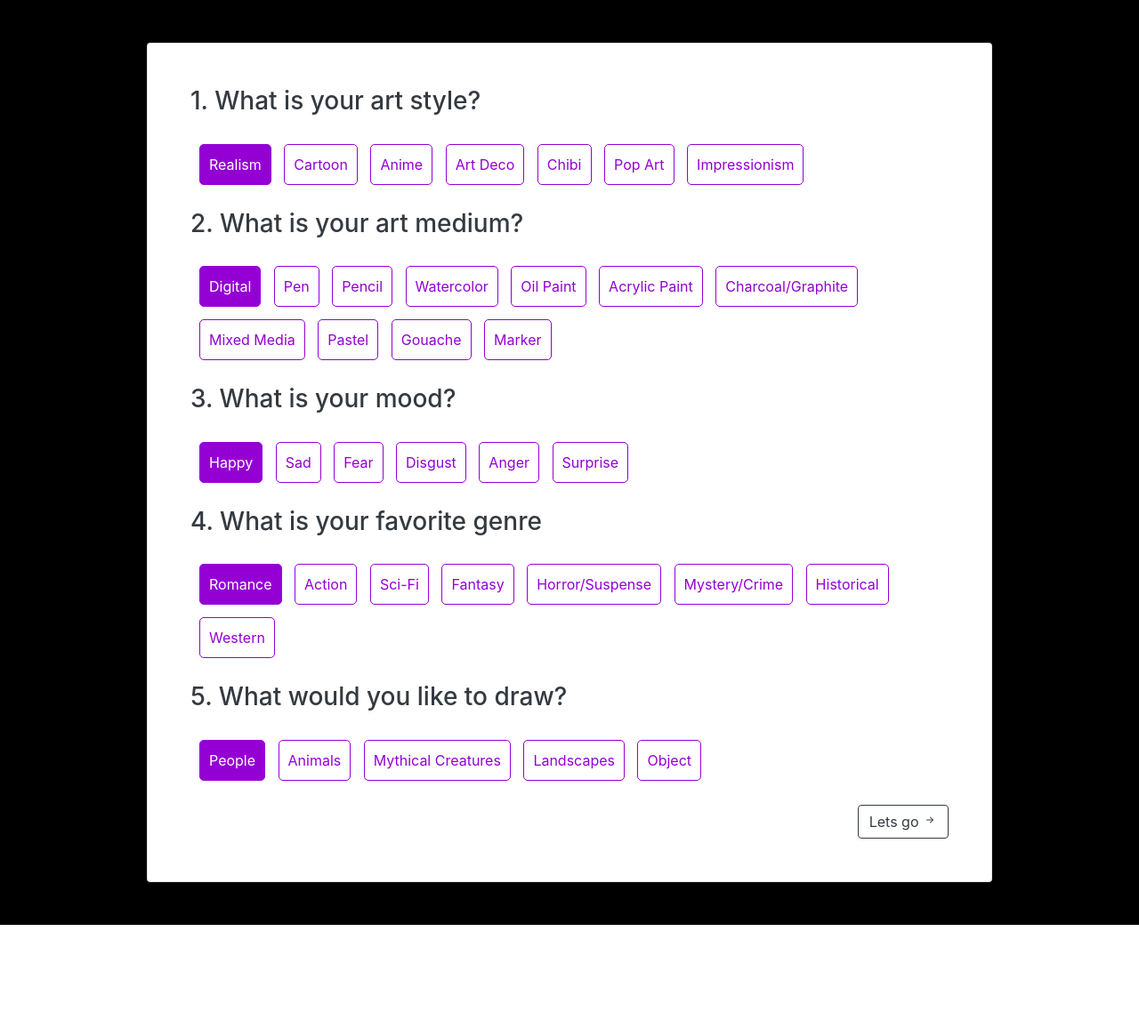
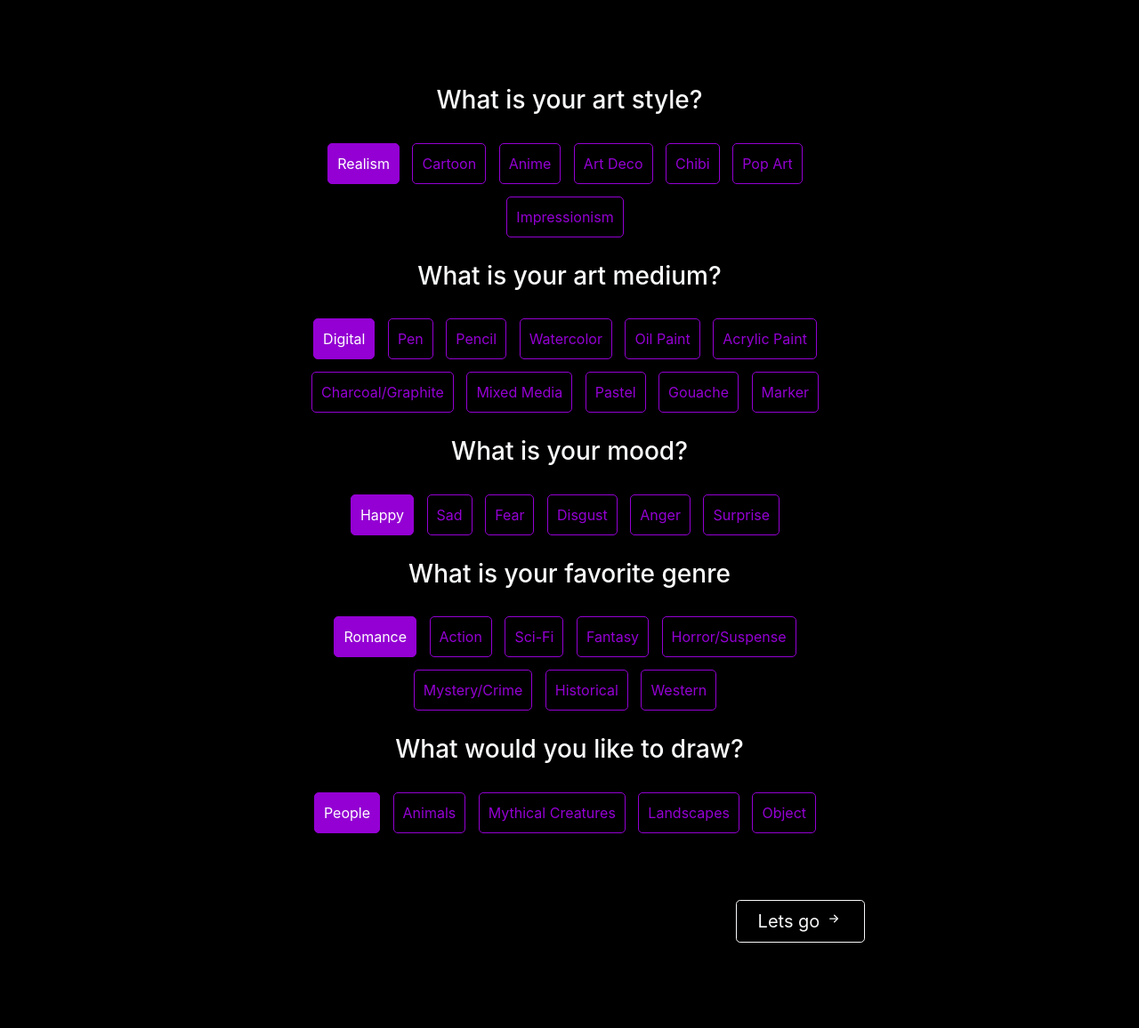
Before and after one commit to cdalangin/hobbyhacks, a PHP site: page /pages/personalize.html in a window 1280 px wide. Shown: the whole page at 89% size. Before the commit the page ends 1040 px from the top, so only its background shows below. Run offline with PHP 8.4, Linux system fonts and the light colour scheme; some libraries are stand-ins or nearby versions.

Commit message:
styling changes

```diff
--- a/css/personalize.css
+++ b/css/personalize.css
@@ -1,4 +1,8 @@
 body {
+    background-color: black;
+}
+
+#questions {
     background-color: black;
 }
 
--- a/pages/personalize.html
+++ b/pages/personalize.html
@@ -19,15 +19,15 @@
 
 <body>
 
-    <section id="home" class="container-fluid d-flex p-5 align-items-center">
+    <section id="home" class="container-fluid d-flex p-5">
         <div class="container">
-            <div class="row justify-content-center">
-                <div class="card col-sm-10 position-relative p-5">
+            <div class="row">
+                <div class="container col-sm-8 position-relative p-5" id="questions">
                     <form action="results.html">
 
-                        <h3 class="text-dark">1. What is your art style?</h3>
+                        <h3 class="text-light text-center">What is your art style?</h3>
 
-                        <ul class="choices">
+                        <ul class="choices text-center">
                             <li>
                                 <input type="radio" id="s1" name="art_style" checked="checked" />
                                 <label for="s1">Realism</label>
@@ -59,9 +59,9 @@
 
                         </ul>
 
-                        <h3 class="text-dark">2. What is your art medium?</h3>
+                        <h3 class="text-light text-center">What is your art medium?</h3>
 
-                        <ul class="choices">
+                        <ul class="choices text-center">
                             <li>
                                 <input type="radio" id="m1" name="art_medium" checked="checked" />
                                 <label for="m1">Digital</label>
@@ -109,8 +109,8 @@
 
                         </ul>
 
-                        <h3 class="text-dark">3. What is your mood?</h3>
-                        <ul class="choices">
+                        <h3 class="text-light text-center">What is your mood?</h3>
+                        <ul class="choices text-center">
                             <li>
                                 <input type="radio" id="d1" name="mood" checked="checked" />
                                 <label for="d1">Happy</label>
@@ -138,9 +138,9 @@
 
                         </ul>
 
-                        <h3 class="text-dark">4. What is your favorite genre</h3>
+                        <h3 class="text-light text-center">What is your favorite genre</h3>
 
-                        <ul class="choices">
+                        <ul class="choices text-center">
                             <li>
                                 <input type="radio" id="g1" name="genre" checked="checked" />
                                 <label for="g1">Romance</label>
@@ -176,9 +176,9 @@
 
                         </ul>
 
-                        <h3 class="text-dark">5. What would you like to draw?</h3>
+                        <h3 class="text-light text-center">What would you like to draw?</h3>
 
-                        <ul class="choices">
+                        <ul class="choices text-center">
                             <li>
                                 <input type="radio" id="s1" name="subject" checked="checked" />
                                 <label for="s1">People</label>
@@ -203,9 +203,9 @@
                         </ul>
 
                         <div class="d-flex justify-content-end">
-                            <button type="submit" class="btn btn-outline-dark">Lets go <svg width="1em" height="1em"
-                                    viewBox="0 0 16 16" class="bi bi-arrow-right-short" fill="currentColor"
-                                    xmlns="http://www.w3.org/2000/svg">
+                            <button type="submit" class="btn btn-lg btn-outline-light mt-5 px-4 py-2">Lets go <svg
+                                    width="1em" height="1em" viewBox="0 0 16 16" class="bi bi-arrow-right-short"
+                                    fill="currentColor" xmlns="http://www.w3.org/2000/svg">
                                     <path fill-rule="evenodd"
                                         d="M8.146 4.646a.5.5 0 0 1 .708 0l3 3a.5.5 0 0 1 0 .708l-3 3a.5.5 0 0 1-.708-.708L10.793 8 8.146 5.354a.5.5 0 0 1 0-.708z" />
                                     <path fill-rule="evenodd"
```
